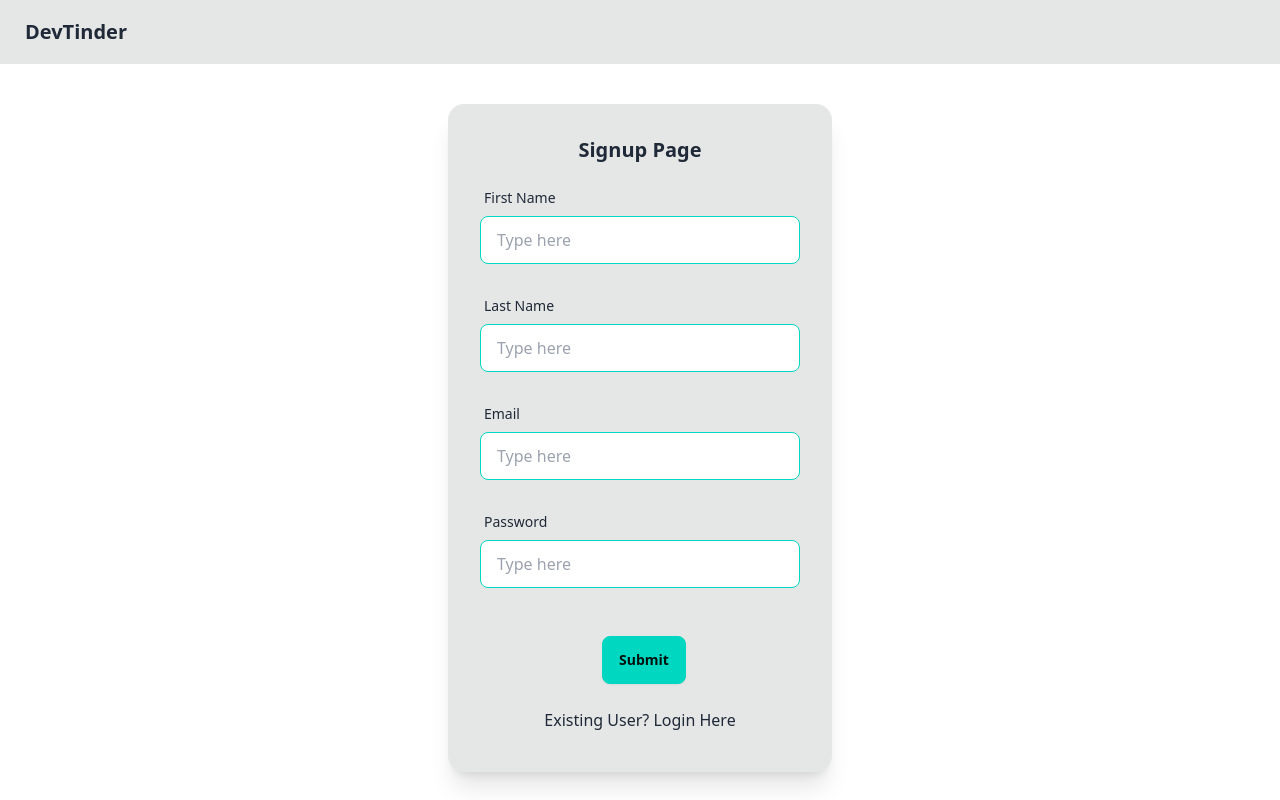
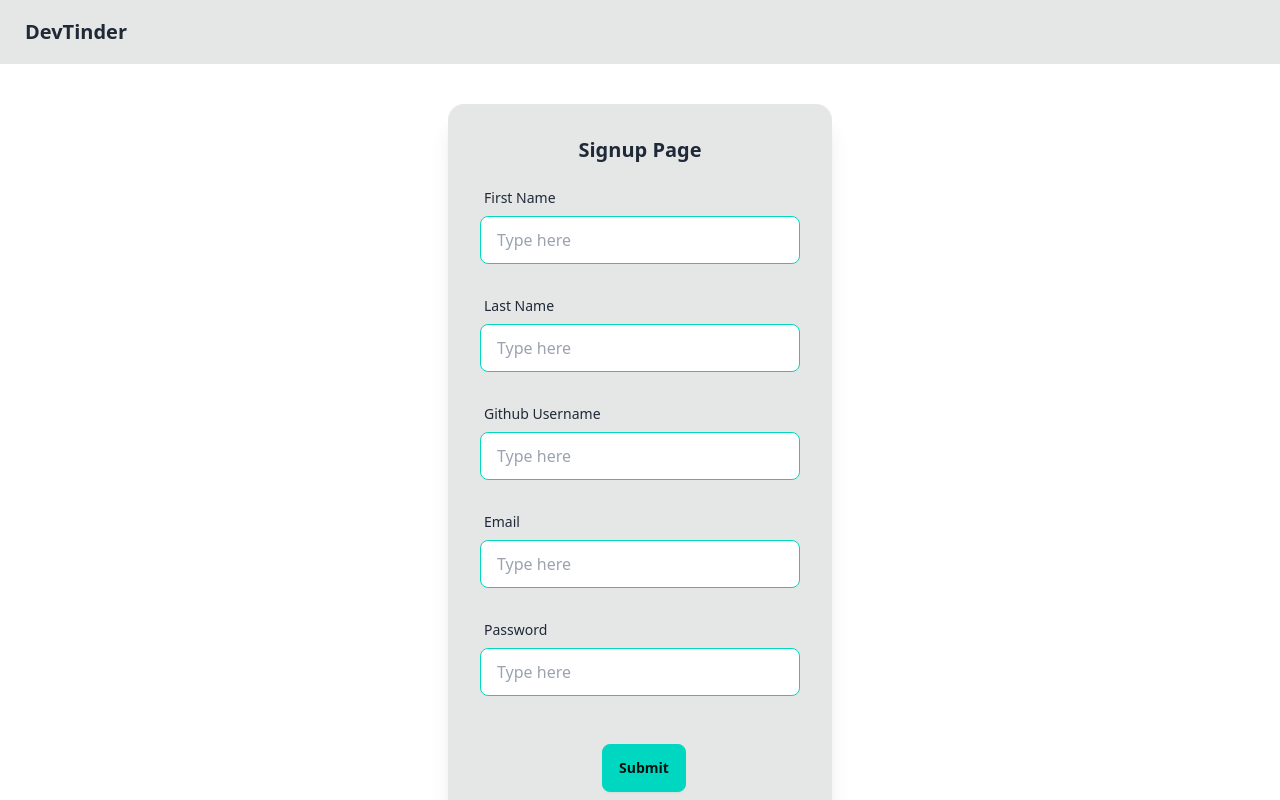
Before and after one commit to ujjwalkumar-64/DevTinder-Frontend, a React (Vite) app: page /signup in a window 1280 px wide. Shown: the top 800 px of the page. Built offline with nearby package versions, Linux system fonts and the light colour scheme; no server answers.

Commit message:
github api  added

```diff
--- a/src/components/Connections.jsx
+++ b/src/components/Connections.jsx
@@ -72,6 +72,7 @@ const Connections = () => {
 
             </div>
             <Link to={"/chat/"+ _id}><button className='btn btn-secondary'>Chat</button></Link>
+            <Link to={"/call/"+ _id}><button className='btn btn-secondary'>Video Call</button></Link>
           </div>
         );
       })}
--- a/src/components/EditProfile.jsx
+++ b/src/components/EditProfile.jsx
@@ -13,6 +13,7 @@ const EditProfile = ({ user }) => {
     const [about, setAbout] = useState(user.about || "");
     const [photoUrl, setPhotoUrl] = useState(user.photoUrl||null);
     const [age, setAge] = useState(user.age || "");
+    const [githubUsername, setGithubUsername] = useState(user.githubUsername || "");
     const [error, setError] = useState("");
 
     const [toast, setToast] = useState(false);
@@ -28,7 +29,6 @@ const EditProfile = ({ user }) => {
     const handleUpdate = async () => {
         setError("");
         try {
-            console.log("Selected photoUrl:", photoUrl);
 
             const formData = new FormData();
             formData.append('firstName', firstName);
@@ -37,6 +37,7 @@ const EditProfile = ({ user }) => {
             formData.append('gender', gender);
             formData.append('about', about);
             formData.append('age', age);
+            formData.append("githubUsername",githubUsername)
 
 
             if (photoUrl) {
@@ -90,6 +91,18 @@ const EditProfile = ({ user }) => {
                                 <input
                                     type="text"
                                     value={lastName}
+                                    placeholder="Type here"
+                                    className="input input-bordered input-accent w-full"
+                                    onChange={(e) => setLastName(e.target.value)}
+                                />
+                            </label>
+                            <label className="form-control w-full my-2">
+                                <div className="label">
+                                    <span className="label-text">Github Username</span>
+                                </div>
+                                <input
+                                    type="text"
+                                    value={githubUsername}
                                     placeholder="Type here"
                                     className="input input-bordered input-accent w-full"
                                     onChange={(e) => setLastName(e.target.value)}
--- a/src/components/Login.jsx
+++ b/src/components/Login.jsx
@@ -10,6 +10,7 @@ const Login = () => {
     const [password,setPassword] = useState("")
     const [firstName,setFirstName]= useState("")
     const [lastName,setLastName]= useState("")
+    const [githubUsername,setGithubUsername]= useState("")
     const [guestLoginTriggered, setGuestLoginTriggered] = useState(false);
 
     const isloggedIn = location.pathname === "/login";
@@ -51,6 +52,7 @@ const Login = () => {
                 firstName,
                 lastName,
                 password,
+                githubUsername
             },{
                 withCredentials:true
             })
@@ -102,6 +104,17 @@ const Login = () => {
                             placeholder="Type here"
                             className="input input-bordered input-accent w-full max-w-xs"
                             onChange={(e)=> setLastName(e.target.value)}
+                            />
+                    </label>
+                    <label className="form-control   my-2">
+                        <div className="label">
+                            <span className="label-text">Github Username</span>
+                        </div>
+                        <input type="text"
+                            value={githubUsername }
+                            placeholder="Type here"
+                            className="input input-bordered input-accent w-full max-w-xs"
+                            onChange={(e)=> setGithubUsername(e.target.value)}
                             />
                     </label>
 
--- a/src/components/Navbar.jsx
+++ b/src/components/Navbar.jsx
@@ -49,6 +49,7 @@ const Navbar = () => {
             <li><Link to={"/connection"}>Connection</Link></li>
             <li><Link to={"/request"}>Request</Link></li>
             <li><Link to={"/premium"}>Premium</Link></li>
+            <li><Link to={"/call-history"}>Call History</Link></li>
             <li><Link to={"/password/reset"}>Reset Password</Link></li>
             <li><a onClick={handleLogout}>Logout</a></li>
           </ul>
--- a/src/components/Premium.jsx
+++ b/src/components/Premium.jsx
@@ -55,7 +55,7 @@ const Premium = () => {
 
   return (
     isUserPremium? (
-        "You are already a premium user"
+        <div className='text-center m-4 text-xl'>You are already a premium user</div>
     ) :
 
     <div className='m-10'>
```
